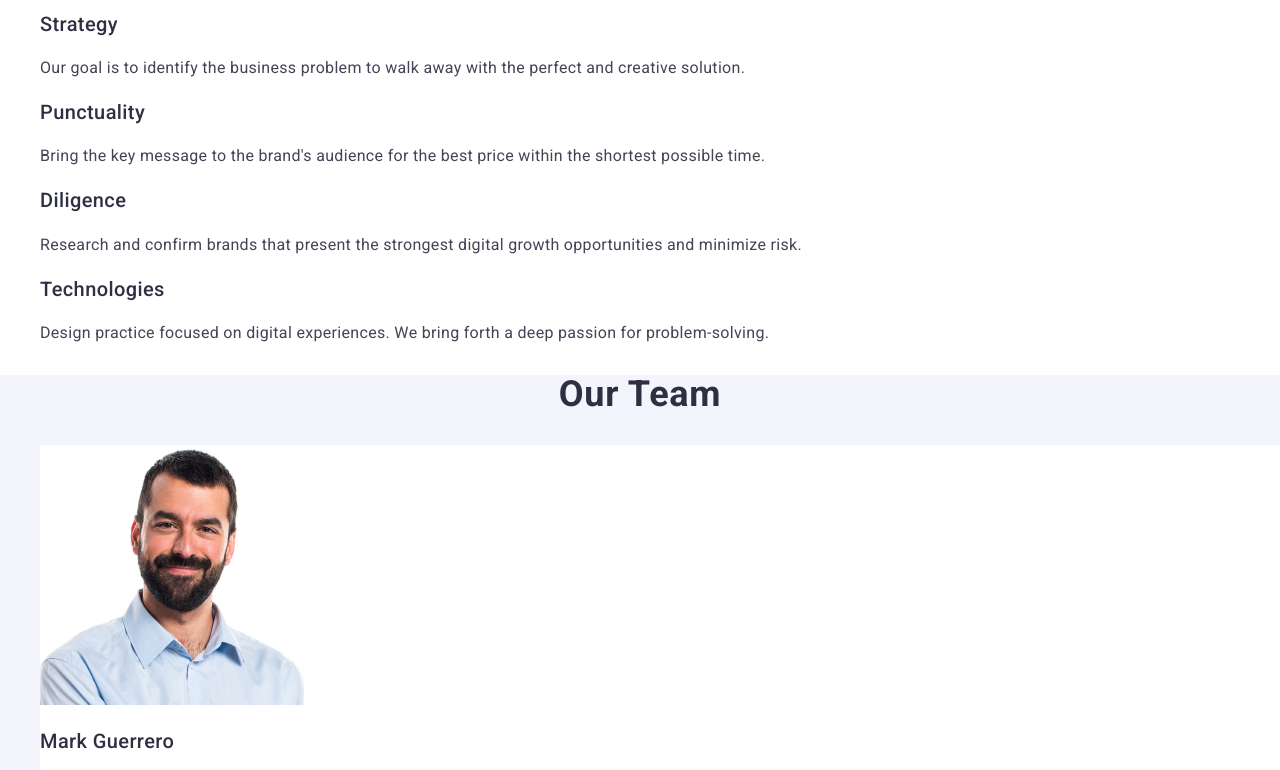
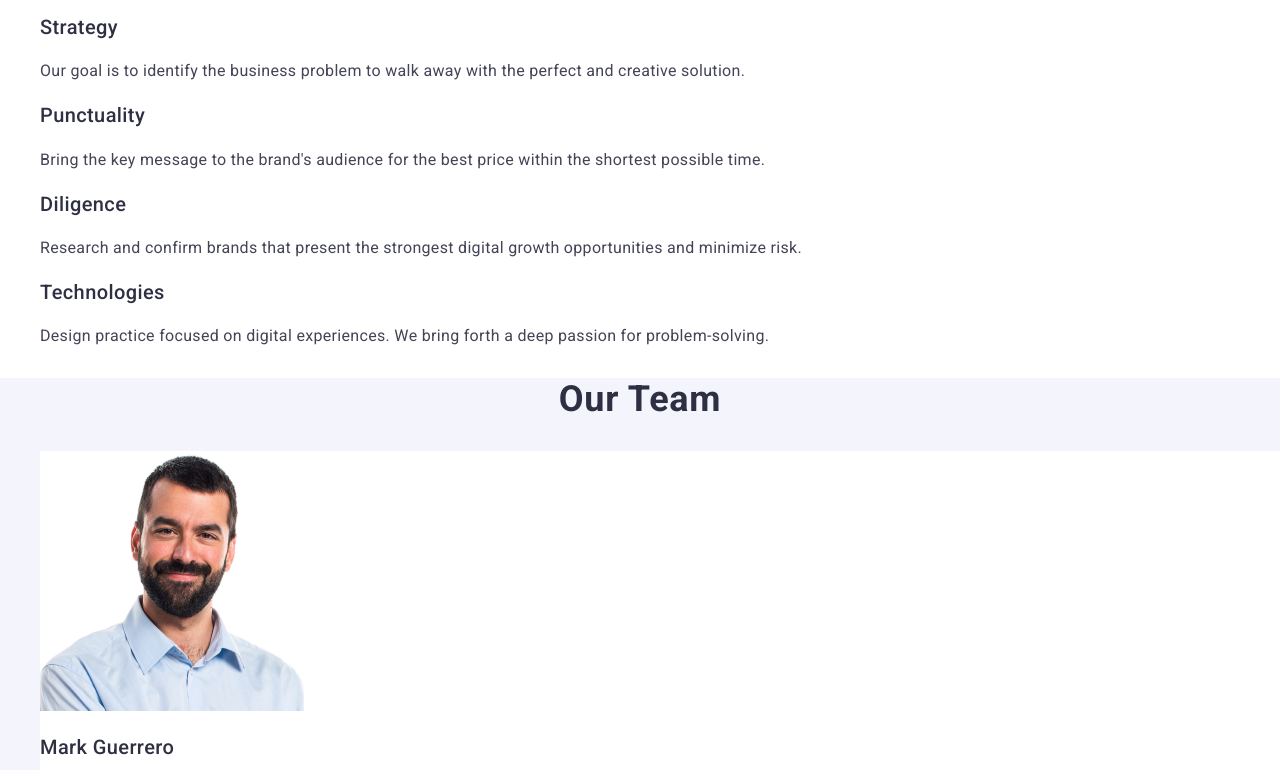
Before and after one commit to Alexaanaax/goit-markup-hw-02, a plain HTML site: page index.html in a window 1280 px wide. Shown: the part 447-1217 px from the top of the page. Drawn offline with nearby package versions, Linux system fonts and the light colour scheme.

Commit message:
goit-markup-hw-02

```diff
--- a/css/styles.css
+++ b/css/styles.css
@@ -10,7 +10,7 @@ button {
 }
 /* body */
 body {
-     font-family: 'Roboto','Raleway',sans-serif;
+     font-family: 'Roboto',sans-serif;
     color: #434455;
     background-color: #FFF;
     line-height: 1.5;
@@ -92,12 +92,15 @@ color: var(--WHITE, #FFF);
 background: var(--OCEAN, #404BBF);
 }
 /* S2ction */
+.second-section {
+    line-height: 1.2;
+}
 .constant-header {
     color: var(--NAVY-BLUE, #2E2F42);
     text-align: center;
     font-size: 36px;
     font-weight: 700;
-    line-height: 1.11;
+    line-height: 1.2;
     /* 111.111% */
     letter-spacing: 0.02em;
     text-transform: capitalize;
```
